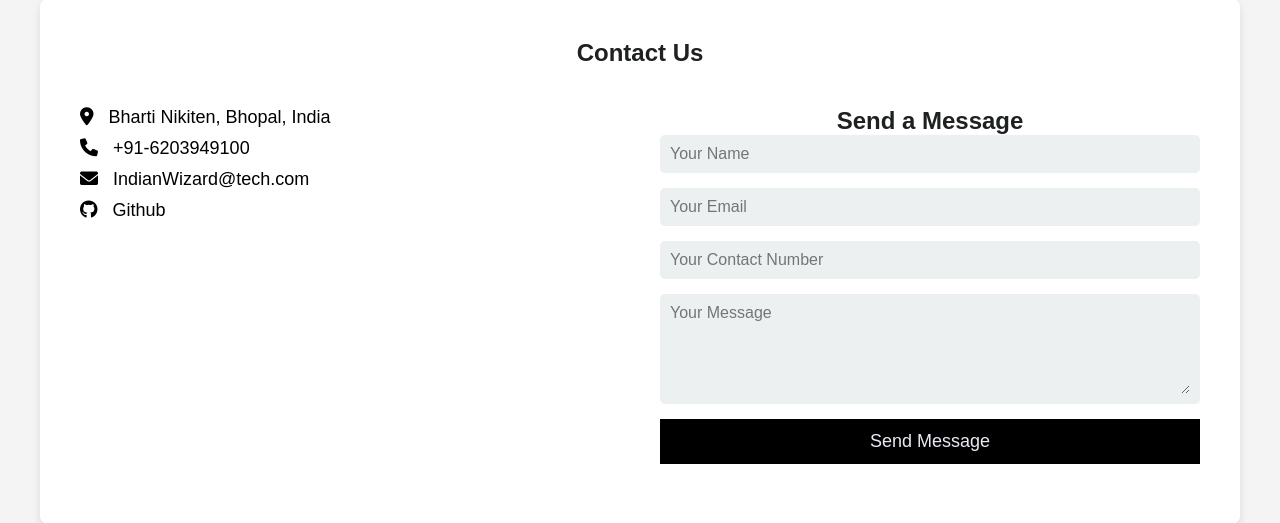
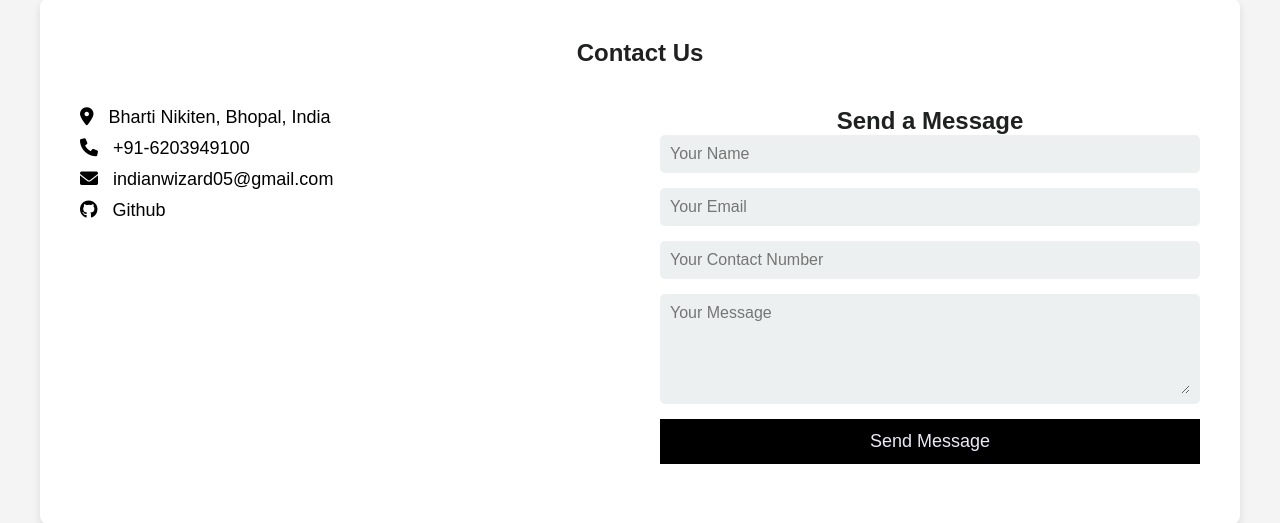
Before and after one commit to AditiSuchi/IndianWizard, a Flask app: page / in a window 1280 px wide. Shown: the part 3695-4218 px from the top of the page. Run offline with Flask 3, Linux system fonts and the light colour scheme.

Commit message:
Update index.html

```diff
--- a/templates/index.html
+++ b/templates/index.html
@@ -238,7 +238,7 @@
             <div class="contact-details">
                 <p><i class="fas fa-map-marker-alt"></i> Bharti Nikiten, Bhopal, India</p>
                 <p><i class="fas fa-phone"></i> +91-6203949100</p>
-                <p><i class="fas fa-envelope"></i> IndianWizard@tech.com</p>
+                <p><i class="fas fa-envelope"></i> indianwizard05@gmail.com</p>
                 <p><i class="fa-brands fa-github"></i> Github</p>
             </div>
 
```
